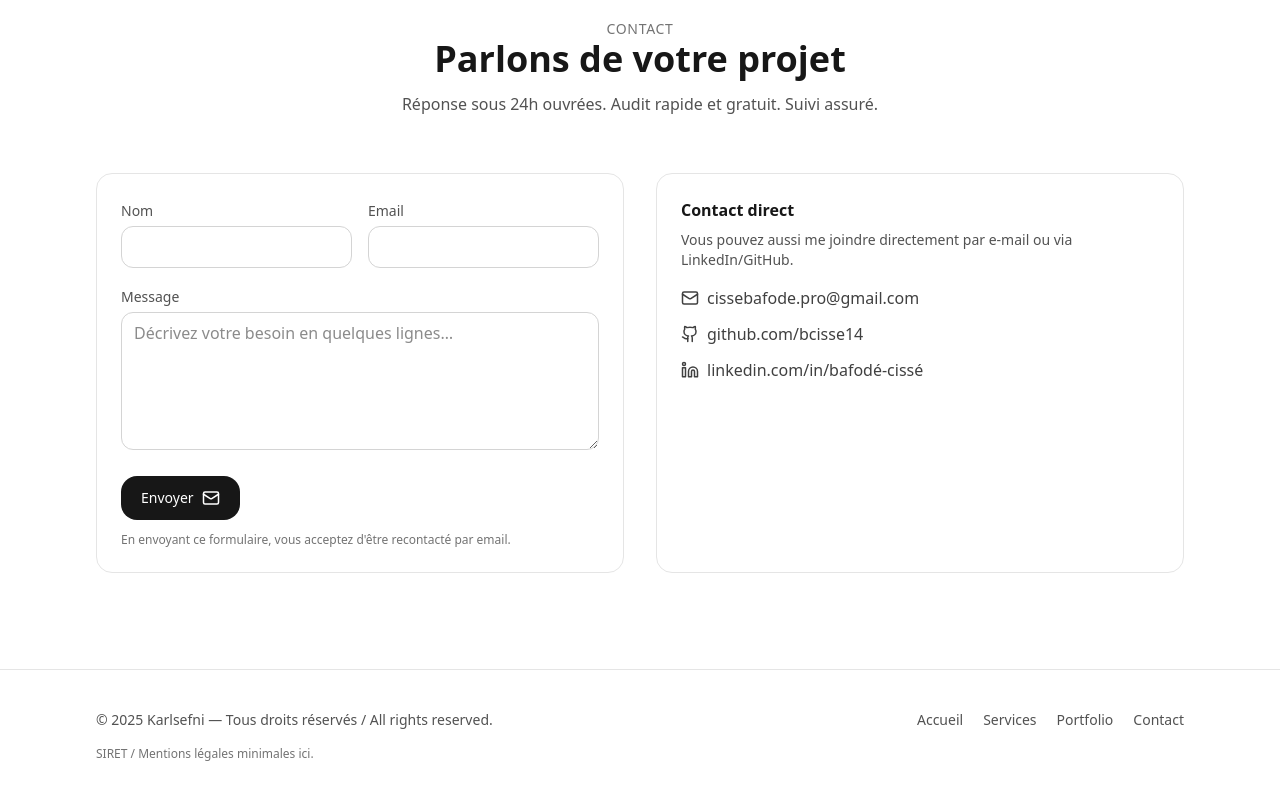
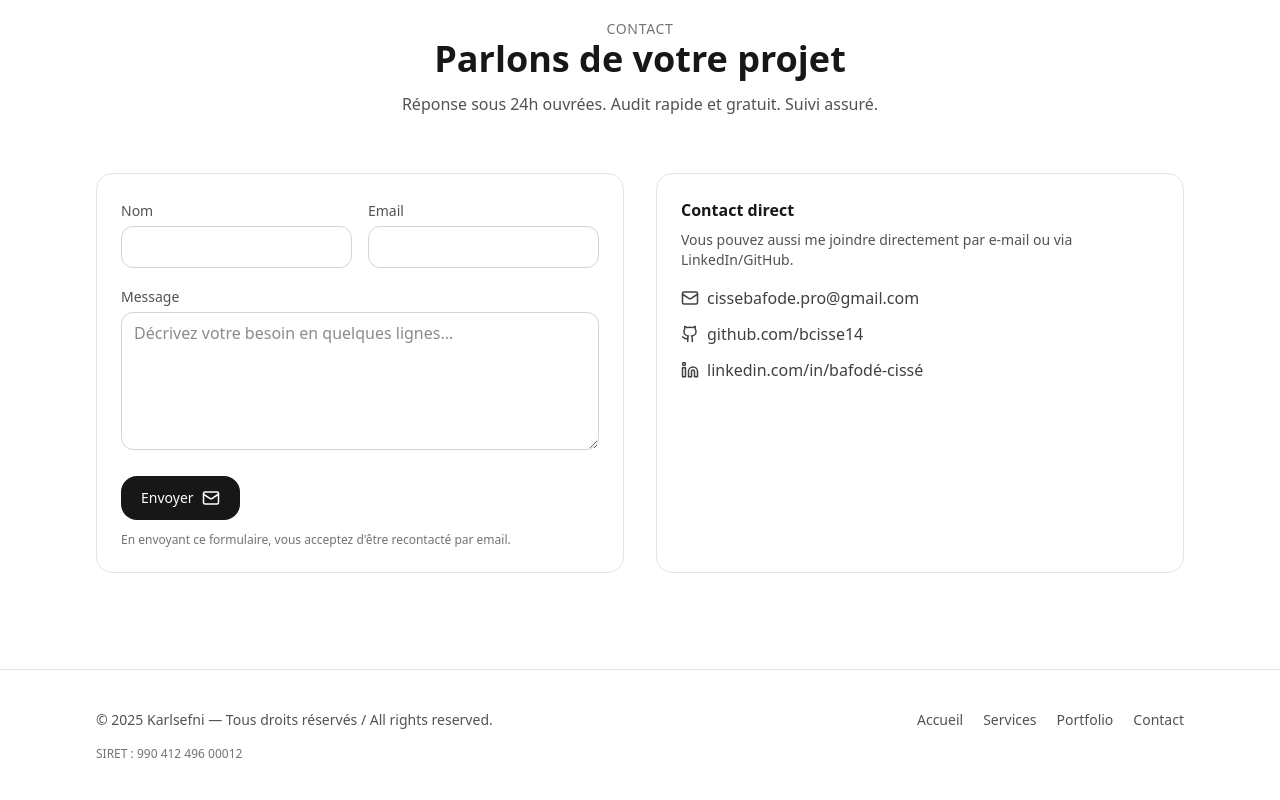
Before and after one commit to bcisse14/Portfoliov2, a React (Vite) app: page / in a window 1280 px wide. Shown: the part 3212-4012 px from the top of the page. Built offline with nearby package versions, Linux system fonts and the light colour scheme.

Commit message:
(Fix): Siret

```diff
--- a/src/App.jsx
+++ b/src/App.jsx
@@ -144,7 +144,7 @@ const i18n = {
     direct_contact: "Contact direct",
     direct_pref: "Vous pouvez aussi me joindre directement par e‑mail ou via LinkedIn/GitHub.",
 
-    footer_legal: "SIRET / Mentions légales minimales ici.",
+    footer_legal: "SIRET : 990 412 496 00012",
 
     sending: "Envoi…",
     sent_ok: "Message envoyé ! Je vous réponds dans les plus brefs délais.",
@@ -255,7 +255,7 @@ const i18n = {
     direct_contact: "Direct contact",
     direct_pref: "You can also reach me directly via email or LinkedIn/GitHub.",
 
-    footer_legal: "SIRET / Minimal legal notice here.",
+    footer_legal: "SIRET : 990 412 496 00012",
 
     sending: "Sending…",
     sent_ok: "Message sent! I'll get back to you shortly.",
```
